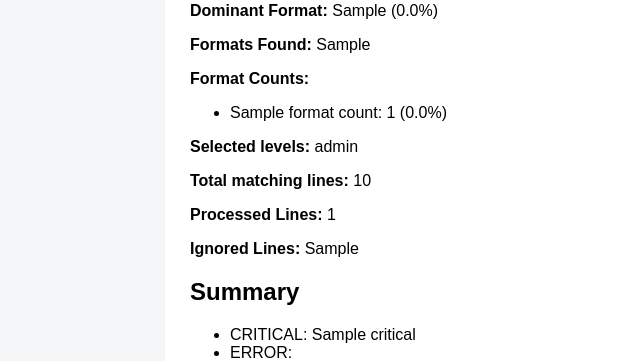
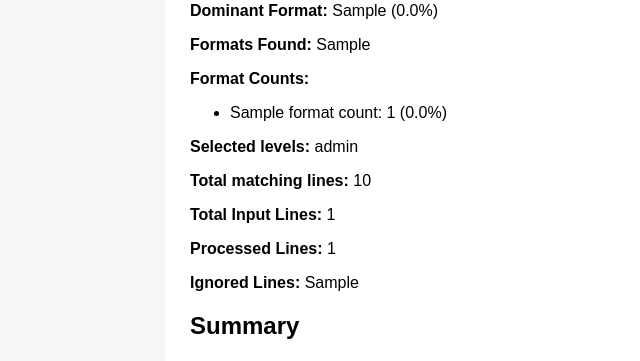
Before and after one commit to sattarab54/web_log_analyzer, a Flask app: template templates/results.html in a window 1280 px wide. Shown: the part 315-676 px from the top of the page, without its empty margins (0-640 px from the left). Run offline with Flask 3, Linux system fonts and the light colour scheme; the template is opened without the code that fills it: most values are stand-ins (such as "Sample title", 1, 10 or a date in 2020).

Commit message:
Add total input line count

```diff
--- a/app.py
+++ b/app.py
@@ -150,6 +150,7 @@ def index():
             )
 
         lines = log_text.splitlines()
+        total_input_lines = len(lines)
 
         detected_formats = [
             detect_log_format(line)
@@ -490,6 +491,7 @@ def index():
             keyword=keyword,
             results=results,
             total=len(results),
+            total_input_lines=total_input_lines,
             processed_line_count=processed_line_count,
             ignored_lines=ignored_lines,
             selected_levels=selected_levels,
--- a/templates/results.html
+++ b/templates/results.html
@@ -38,6 +38,7 @@
     </ul>
     <p><strong>Selected levels:</strong> {{ selected_levels | join(", ") }}</p>
     <p><strong>Total matching lines:</strong> {{ total }}</p>
+    <p><strong>Total Input Lines:</strong> {{ total_input_lines }}</p>
     <p><strong>Processed Lines:</strong> {{ processed_line_count }}</p>
     <p><strong>Ignored Lines:</strong> {{ ignored_lines }}</p>
 
```
